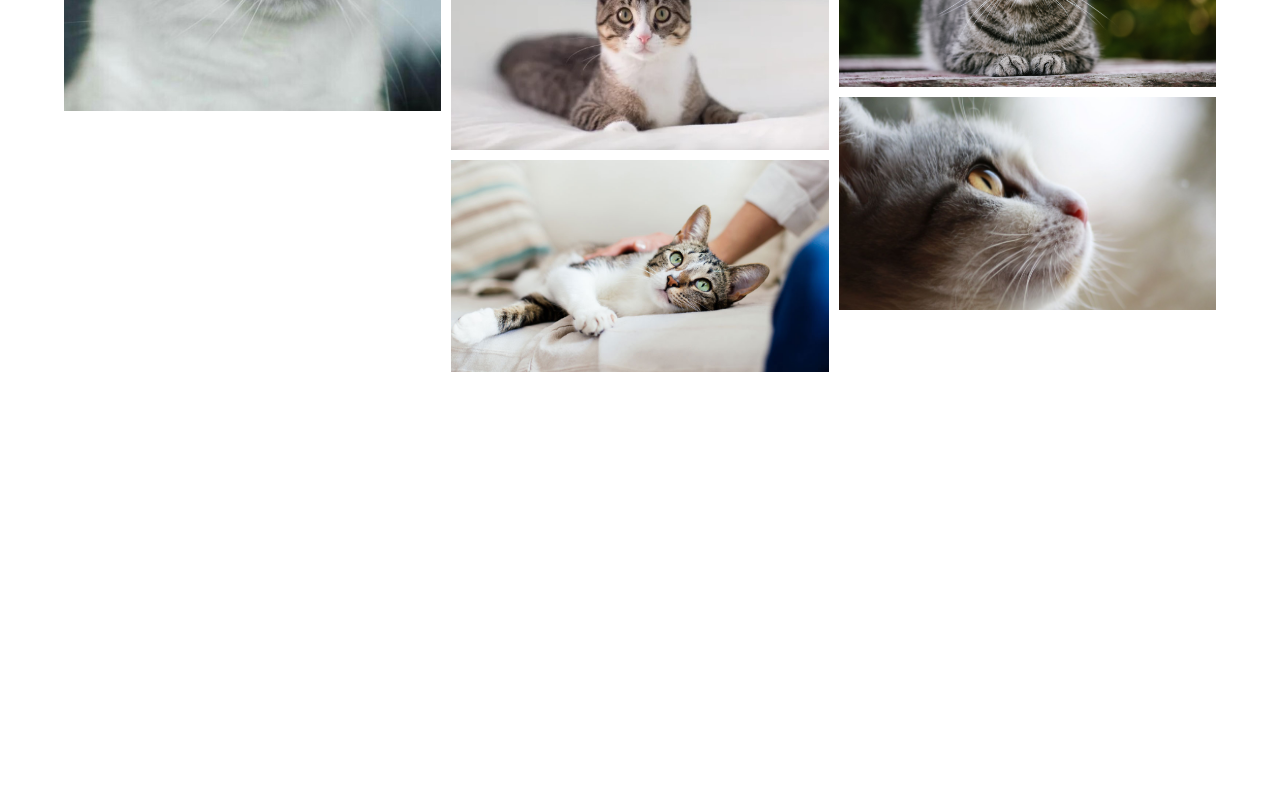
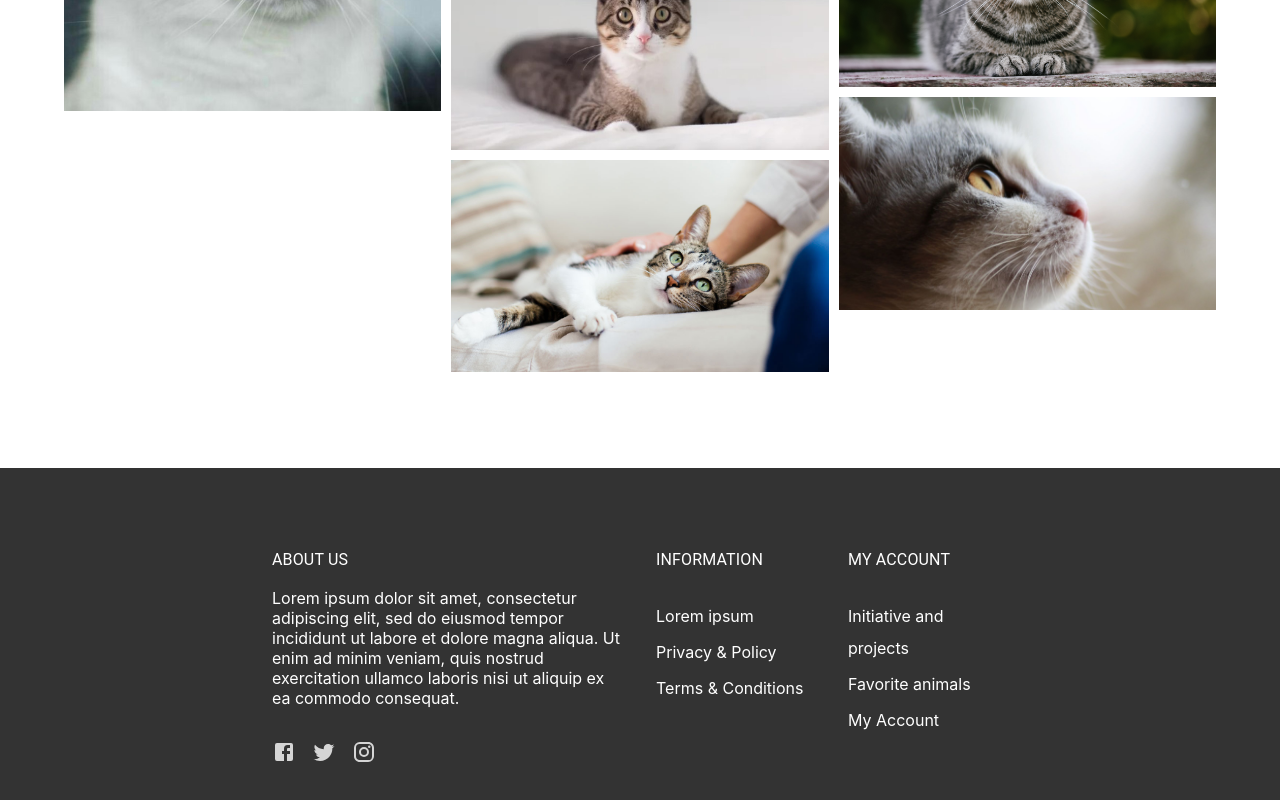
Before and after one commit to karpovska/MUI_cat_website, a React (Create React App) app: page / in a window 1280 px wide. Shown: the part 1685-2485 px from the top of the page. Before the commit the page ends 2073 px from the top, so only its background shows below. Built offline with nearby package versions, Linux system fonts and the light colour scheme.

Commit message:
Added footer component. Colors import need to be fixed

```diff
--- a/src/App.js
+++ b/src/App.js
@@ -6,7 +6,7 @@ import theme from "./styles/index";
 import ActionIcons from "./components/ActionIcons/ActionIcons";
 import NavBar from "./components/Header/Header";
 import Content from "./components/Content";
-
+import Footer from "./components/Footer/Footer";
 function App() {
   return (
     <ThemeProvider theme={theme}>
@@ -15,6 +15,7 @@ function App() {
         <ActionIcons />
         <Banner />
         <Content />
+        <Footer />
       </Stack>
     </ThemeProvider>
   );
--- a/src/components/Footer/Footer.js
+++ b/src/components/Footer/Footer.js
@@ -1,13 +1,98 @@
-
-import {Paper, Typography} from "@mui/material";
+import { List, Typography, Grid, ListItemText, ListItem } from "@mui/material";
 import { Box } from "@mui/system";
+import Colors from "../../styles/index";
+import FacebookIcon from "@mui/icons-material/Facebook";
+import TwitterIcon from "@mui/icons-material/Twitter";
+import InstagramIcon from "@mui/icons-material/Instagram";
 
 function Footer() {
-    return(
-        <Box>
-             <Typography>GGE</Typography>
-        </Box>
-    );
+  return (
+    <Box
+      sx={{
+        background: "#333",
+        color: "white",
+        p: 10,
+        pt: 10,
+        pb: 10,
+        fontsize: "14px",
+      }}
+    >
+      <Grid container spacing={4} justifyContent="center">
+        <Grid item md={6} lg={4}>
+          <Typography
+            variant="body1"
+            textTransform="uppercase"
+            marginBottom="1em"
+          >
+            About us
+          </Typography>
+          <Typography variant="caption2">
+            Lorem ipsum dolor sit amet, consectetur adipiscing elit, sed do
+            eiusmod tempor incididunt ut labore et dolore magna aliqua. Ut enim
+            ad minim veniam, quis nostrud exercitation ullamco laboris nisi ut
+            aliquip ex ea commodo consequat.
+          </Typography>
+          <Box sx={{ mt: 4, color: "#d5d5d5" }}>
+            <FacebookIcon sx={{ mr: 2 }}></FacebookIcon>
+            <TwitterIcon sx={{ mr: 2 }}></TwitterIcon>
+            <InstagramIcon sx={{ mr: 2 }}></InstagramIcon>
+          </Box>
+        </Grid>
+        <Grid item md={6} lg={2}>
+          <Typography
+            variant="body1"
+            textTransform="uppercase"
+            marginBottom="1em"
+          >
+            Information
+          </Typography>
+          <List>
+            <ListItemText>
+              <Typography lineHeight={2} variant="caption2">
+                Lorem ipsum
+              </Typography>
+            </ListItemText>
+            <ListItemText>
+              <Typography lineHeight={2} variant="caption2">
+                Privacy & Policy
+              </Typography>
+            </ListItemText>
+            <ListItemText>
+              <Typography lineHeight={2} variant="caption2">
+                Terms & Conditions
+              </Typography>
+            </ListItemText>
+          </List>
+        </Grid>
+        <Grid item md={6} lg={2}>
+          <Typography
+            variant="body1"
+            textTransform="uppercase"
+            marginBottom="1em"
+          >
+            My account
+          </Typography>
+          <List>
+            <ListItemText>
+              <Typography lineHeight={2} variant="caption2">
+                Initiative and projects
+              </Typography>
+            </ListItemText>
+            <ListItemText>
+              <Typography lineHeight={2} variant="caption2">
+                Favorite animals
+              </Typography>
+            </ListItemText>
+            <ListItemText>
+              <Typography lineHeight={2} variant="caption2">
+                My Account
+              </Typography>
+            </ListItemText>
+          </List>
+        </Grid>
+      </Grid>
+    </Box>
+  );
 }
 
 export default Footer;
```
